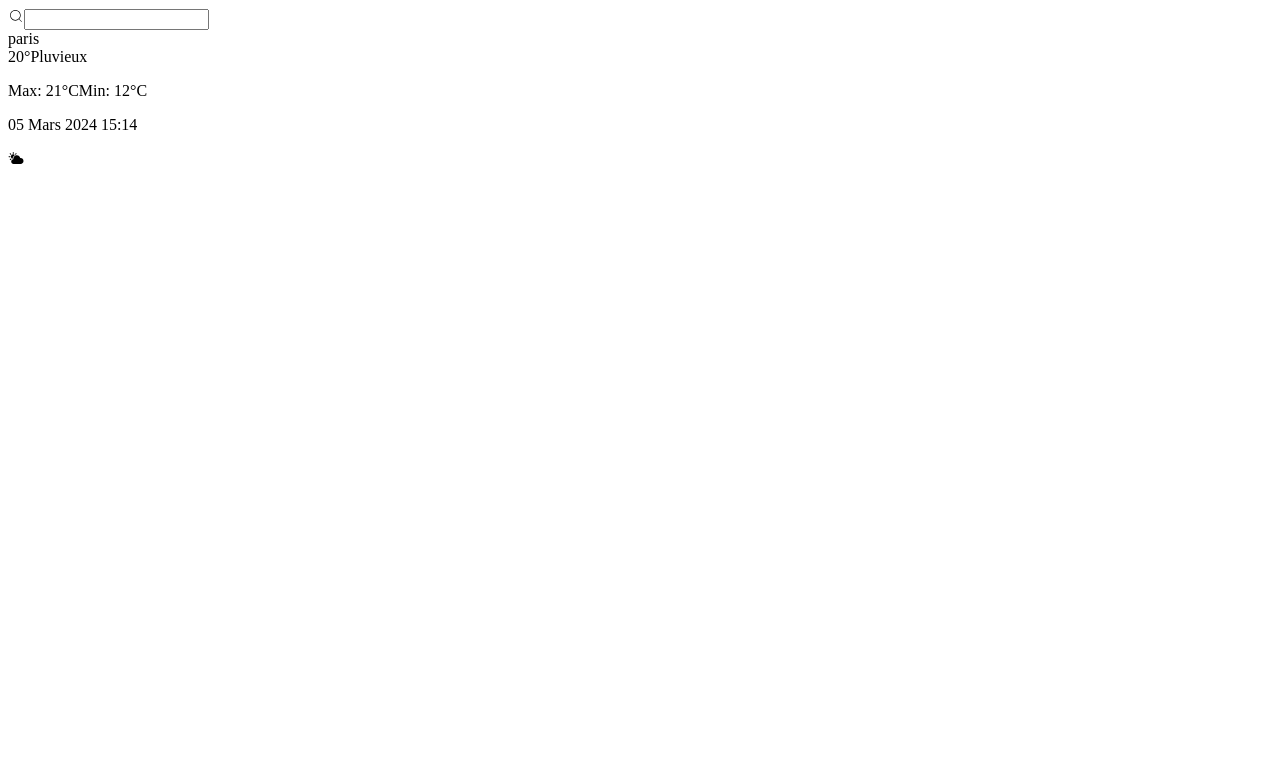
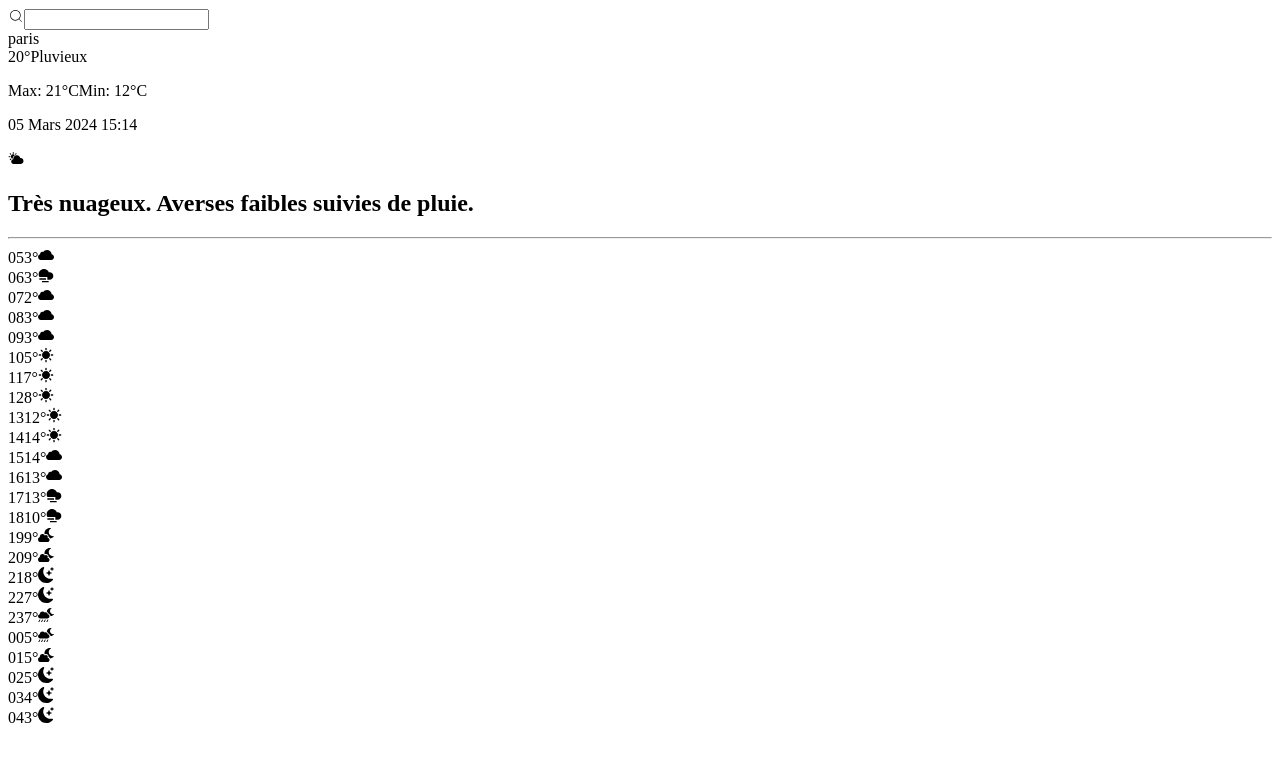
Before and after one commit to MetzyS/meteo-app, a React (Vite) app: page / in a window 1280 px wide. Shown: the top 762 px of the page. Built offline with nearby package versions, Linux system fonts and the light colour scheme; the HTML template or start-up script is replaced by a standard one.

Commit message:
block journalier

```diff
--- a/src/App.tsx
+++ b/src/App.tsx
@@ -1,6 +1,8 @@
 import Background from "./components/background/Background";
 import CurrentWeatherBlock from "./components/blocks/CurrentWeatherBlock";
+import ForecastBlock from "./components/blocks/ForecastBlock";
 import Searchbar from "./components/navigation/Searchbar";
+import { hourlyTemps } from "./data/dummy";
 
 function App() {
   return (
@@ -9,6 +11,7 @@ function App() {
       <div className="backdrop-blur-md">
         <Searchbar />
         <CurrentWeatherBlock className="mt-6 bg-cover bg-rain" />
+        <ForecastBlock data={hourlyTemps} />
       </div>
     </main>
   );
--- a/src/components/blocks/ForecastBlock.tsx
+++ b/src/components/blocks/ForecastBlock.tsx
@@ -1,9 +1,24 @@
 import DefaultBlock from "../ui/DefaultBlock";
+import ForecastHour from "../ui/ForecastHour";
+import Subtitle from "../ui/Subtitle";
 
-const ForecastBlock = () => {
+const ForecastBlock = (props: {
+  data: [
+    {
+      hour: string;
+      temp: string;
+      icon: string;
+    }
+  ];
+}) => {
   return (
-    <DefaultBlock>
-      <span>ForecastBlock</span>
+    <DefaultBlock className="border border-slate-700 mt-6">
+      <Subtitle title="Très nuageux. Averses faibles suivies de pluie." />
+      <div className="flex my-2 overflow-x-scroll scrollbar-hide">
+        {props.data.map((item, index) => (
+          <ForecastHour data={item} key={index} />
+        ))}
+      </div>
     </DefaultBlock>
   );
 };
--- a/src/components/ui/DefaultBlock.tsx
+++ b/src/components/ui/DefaultBlock.tsx
@@ -6,7 +6,7 @@ const DefaultBlock = (props: {
 }) => {
   return (
     <div
-      className={`h-fit backdrop-blur-3xl rounded-md shadow-md p-4 ${props.className}`}
+      className={`h-fit backdrop-blur-3xl rounded-2xl shadow-md p-4 ${props.className}`}
     >
       {props.children}
     </div>
--- /dev/null
+++ b/src/components/ui/ForecastHour.tsx
@@ -0,0 +1,58 @@
+import { FaCloudMoon } from "react-icons/fa";
+import { MdSunny } from "react-icons/md";
+import { RiCloudWindyFill } from "react-icons/ri";
+import { IoRainy } from "react-icons/io5";
+import { FaCloudMoonRain } from "react-icons/fa";
+import { IoIosCloud } from "react-icons/io";
+import { BsMoonStarsFill } from "react-icons/bs";
+
+const ForecastHour = (props: {
+  data: {
+    hour: string;
+    temp: string;
+    icon: string;
+  };
+}) => {
+  let icon;
+  let iconSize = "size-5";
+  let iconColor;
+  switch (props.data.icon) {
+    case "cloud":
+      icon = <IoIosCloud className={iconSize} />;
+      iconColor = "text-white";
+      break;
+    case "nightcloud":
+      icon = <FaCloudMoon className={iconSize} />;
+      iconColor = "text-white";
+      break;
+    case "sun":
+      icon = <MdSunny className={iconSize} />;
+      iconColor = "text-yellow-500";
+      break;
+    case "night":
+      icon = <BsMoonStarsFill className={iconSize} />;
+      iconColor = "text-white";
+      break;
+    case "wind":
+      icon = <RiCloudWindyFill className={iconSize} />;
+      iconColor = "text-white";
+      break;
+    case "rain":
+      icon = <IoRainy className={iconSize} />;
+      iconColor = "text-white";
+      break;
+    case "nightrain":
+      icon = <FaCloudMoonRain className={iconSize} />;
+      iconColor = "text-white";
+      break;
+  }
+  return (
+    <div className="flex flex-col gap-2 px-3 py-3 text-sm font-normal text-slate-500 items-center cursor-default justify-center">
+      <span>{props.data.hour}</span>
+      <span className="text-slate-100">{props.data.temp}</span>
+      <span className={iconColor}>{icon}</span>
+    </div>
+  );
+};
+
+export default ForecastHour;
--- /dev/null
+++ b/src/components/ui/Subtitle.tsx
@@ -0,0 +1,10 @@
+const Subtitle = (props: { title: string }) => {
+  return (
+    <div>
+      <h2 className="text-slate-100 text-xs">{props.title}</h2>
+      <hr className="mt-3 border-slate-700" />
+    </div>
+  );
+};
+
+export default Subtitle;
--- /dev/null
+++ b/src/data/dummy.tsx
@@ -0,0 +1,122 @@
+export const hourlyTemps = [
+  {
+    hour: "05",
+    temp: "3°",
+    icon: "cloud",
+  },
+  {
+    hour: "06",
+    temp: "3°",
+    icon: "wind",
+  },
+  {
+    hour: "07",
+    temp: "2°",
+    icon: "cloud",
+  },
+  {
+    hour: "08",
+    temp: "3°",
+    icon: "cloud",
+  },
+  {
+    hour: "09",
+    temp: "3°",
+    icon: "cloud",
+  },
+  {
+    hour: "10",
+    temp: "5°",
+    icon: "sun",
+  },
+  {
+    hour: "11",
+    temp: "7°",
+    icon: "sun",
+  },
+  {
+    hour: "12",
+    temp: "8°",
+    icon: "sun",
+  },
+  {
+    hour: "13",
+    temp: "12°",
+    icon: "sun",
+  },
+  {
+    hour: "14",
+    temp: "14°",
+    icon: "sun",
+  },
+  {
+    hour: "15",
+    temp: "14°",
+    icon: "cloud",
+  },
+  {
+    hour: "16",
+    temp: "13°",
+    icon: "cloud",
+  },
+  {
+    hour: "17",
+    temp: "13°",
+    icon: "wind",
+  },
+  {
+    hour: "18",
+    temp: "10°",
+    icon: "wind",
+  },
+  {
+    hour: "19",
+    temp: "9°",
+    icon: "nightcloud",
+  },
+  {
+    hour: "20",
+    temp: "9°",
+    icon: "nightcloud",
+  },
+  {
+    hour: "21",
+    temp: "8°",
+    icon: "night",
+  },
+  {
+    hour: "22",
+    temp: "7°",
+    icon: "night",
+  },
+  {
+    hour: "23",
+    temp: "7°",
+    icon: "nightrain",
+  },
+  {
+    hour: "00",
+    temp: "5°",
+    icon: "nightrain",
+  },
+  {
+    hour: "01",
+    temp: "5°",
+    icon: "nightcloud",
+  },
+  {
+    hour: "02",
+    temp: "5°",
+    icon: "night",
+  },
+  {
+    hour: "03",
+    temp: "4°",
+    icon: "night",
+  },
+  {
+    hour: "04",
+    temp: "3°",
+    icon: "night",
+  },
+];
--- a/src/tailwind.css
+++ b/src/tailwind.css
@@ -1,6 +1,16 @@
 @tailwind base;
 @tailwind components;
 @tailwind utilities;
+
+.scrollbar-hide::-webkit-scrollbar {
+  display: none;
+}
+
+/* For IE, Edge and Firefox */
+.scrollbar-hide {
+  -ms-overflow-style: none; /* IE and Edge */
+  scrollbar-width: none; /* Firefox */
+}
 
 @keyframes move {
   100% {
```
Also changed, not shown: src/components/ui/Switch.tsx (renamed from src/components/ui/DefaultSwitch.tsx), src/components/ui/Title.tsx (renamed from src/components/ui/DefaultTitle.tsx).
